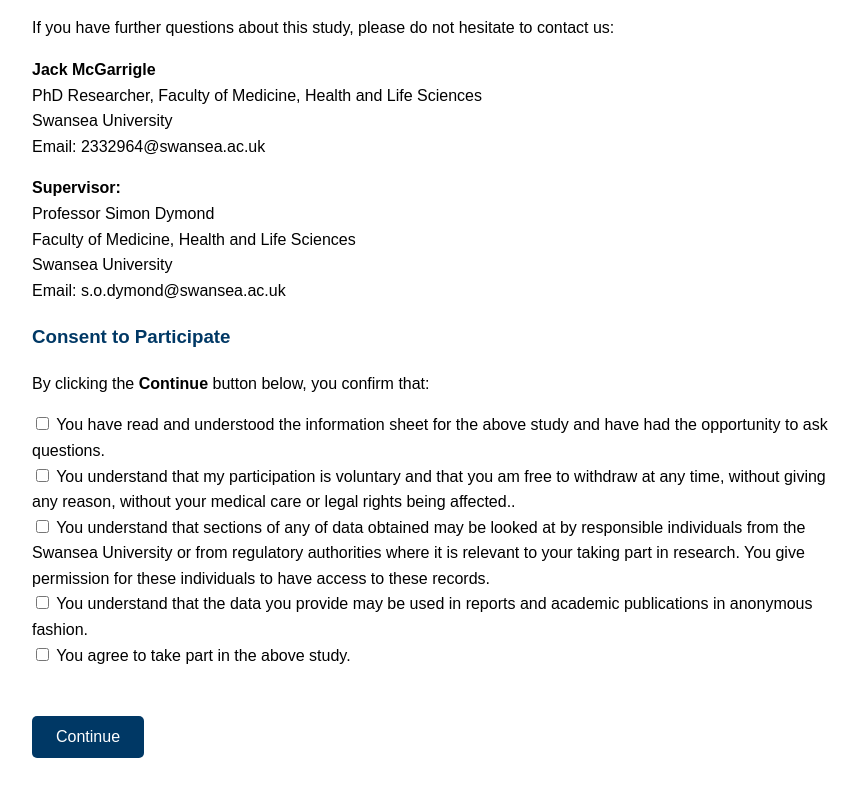
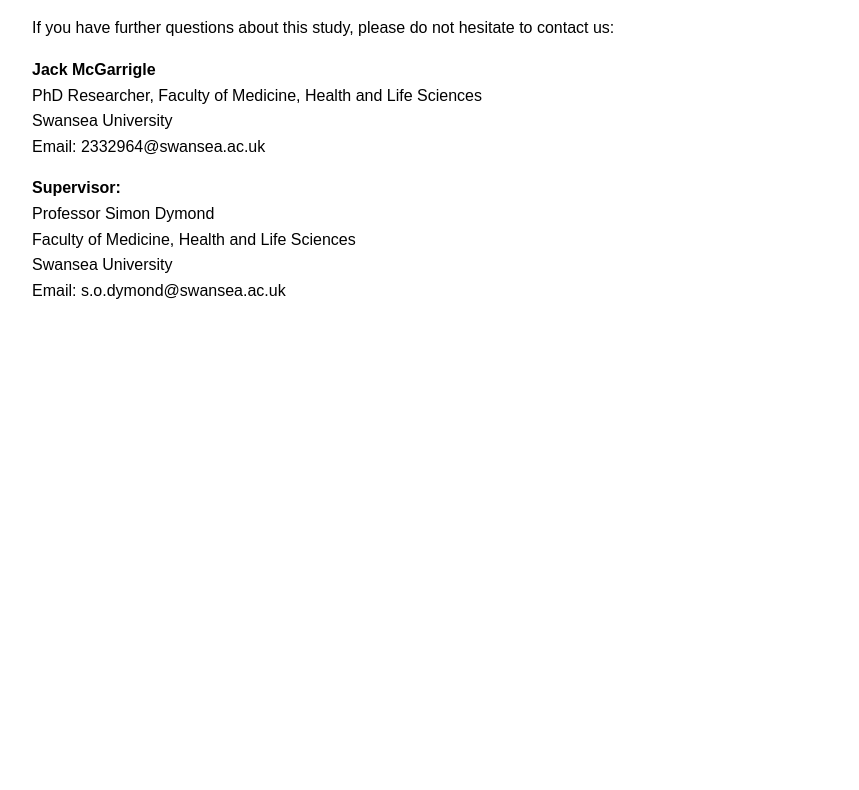
Before and after one commit to JackMcGarrigle/Project1, a plain HTML site: page index.html in a window 1280 px wide. Shown: the part 2894-3684 px from the top of the page, without its empty margins (208-1067 px from the left). After the commit the page ends 3245 px from the top, so only its background shows below. Drawn offline with Linux system fonts and the light colour scheme.

Commit message:
Update index.html

```diff
--- a/index.html
+++ b/index.html
@@ -117,57 +117,3 @@
   Faculty of Medicine, Health and Life Sciences<br />
   Swansea University<br />
   Email: s.o.dymond@swansea.ac.uk</p>
-
-  <!-- Consent Statement -->
-  <h3>Consent to Participate</h3>
-  <p>By clicking the <strong>Continue</strong> button below, you confirm that:</p>
-
-  <form id="consentForm">
-    <ul style="list-style:none; padding:0;">
-      <li>
-        <input type="checkbox" id="consent1" required>
-        <label for="consent1">You have read and understood the information sheet for the above study and have had the opportunity to ask questions.</label>
-      </li>
-      <li>
-        <input type="checkbox" id="consent2" required>
-        <label for="consent2">You understand that my participation is voluntary and that you am free to
-withdraw at any time, without giving any reason, without your medical care or legal rights being affected..</label>
-      </li>
-      <li>
-        <input type="checkbox" id="consent3" required>
-        <label for="consent3">You understand that sections of any of data obtained may be looked
-at by responsible individuals from the Swansea University or
-from regulatory authorities where it is relevant to your taking part in research. You give permission for these individuals to have access to
-these records.</label>
-        <li>
-         <input type="checkbox" id="consent4" required>
-        <label for="consent4">You understand that the data you provide may be used in reports and academic publications in anonymous fashion.</label>
-        </li>
-       <input type="checkbox" id="consent5" required>
-        <label for="consent5">You agree to take part in the above study.</label>    </ul>
-  </form>
-
-  <button id="startBtn" disabled>Continue</button>
-
-<script>
-  const prolificID = new URLSearchParams(window.location.search).get('PROLIFIC_PID');
-  const startBtn = document.getElementById('startBtn');
-  const checkboxes = document.querySelectorAll('#consentForm input[type="checkbox"]');
-
-  function updateButtonState() {
-    startBtn.disabled = ![...checkboxes].every(cb => cb.checked);
-  }
-
-  checkboxes.forEach(cb => cb.addEventListener('change', updateButtonState));
-
-  startBtn.addEventListener('click', () => {
-    let url = 'https://swanseachhs.eu.qualtrics.com/jfe/form/SV_cvg635IeqgwXfDM';
-    if (prolificID) {
-      url += `?PROLIFIC_PID=${encodeURIComponent(prolificID)}`;
-    }
-    window.location.href = url;
-  });
-</script>
-
-</body>
-</html>
```
